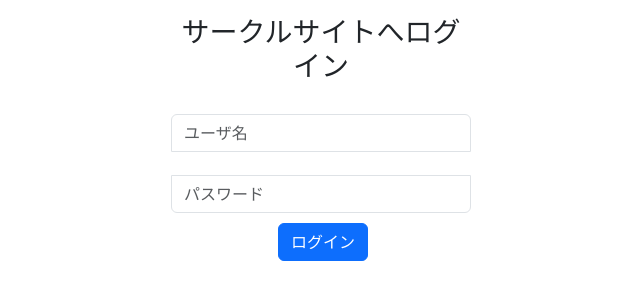
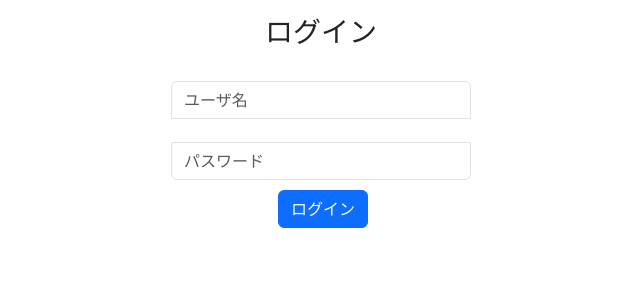
Before and after one commit to Yota-Okabe/php_surasura_circle-site, a PHP site: page /login.php in a window 1280 px wide. Shown: the part 56-356 px from the top of the page, without its empty margins (319-959 px from the left). Run offline with PHP 8.4, Linux system fonts and the light colour scheme.

Commit message:
ログイン画面 微修正

```diff
--- a/login.php
+++ b/login.php
@@ -66,7 +66,7 @@
     <main role="main" class="container">
         <div>
             <form action="login.php" method="post">
-                <h3>サークルサイトへログイン</h3>
+                <h3>ログイン</h3>
                 <label class="sr-only"></label>
                 <input type="text" name="name" id="name" class="form-control" placeholder="ユーザ名">
                 <label class="sr-only"></label>
```
